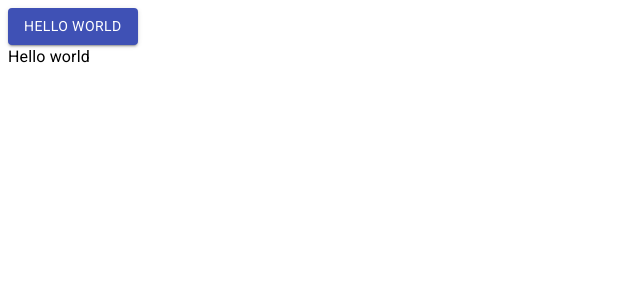
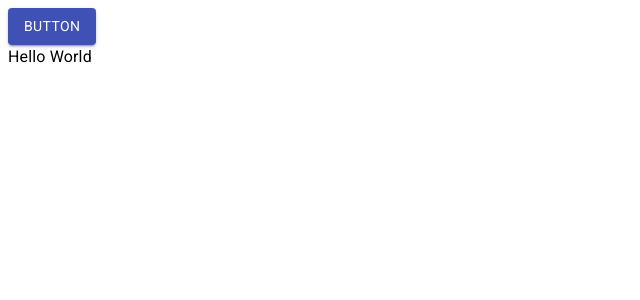
Before and after one commit to cs394-w21/WanderLust, a React (Create React App) app: page / in a window 1280 px wide. Shown: the top 300 px of the page, without its empty margins (0-640 px from the left). Built offline with nearby package versions, Linux system fonts and the light colour scheme.

Commit message:
basic test

```diff
--- a/src/components/Map.jsx
+++ b/src/components/Map.jsx
@@ -6,9 +6,9 @@ import Typography from "@material-ui/core/Typography";
 const Map = (props) => (
   <>
     <Button variant="contained" color="primary">
-      Hello World
+      Button
     </Button>
-    <Typography>Hello world</Typography>
+    <Typography>Hello World</Typography>
   </>
 );
 
```
Also changed, not shown: 1 other file (tests, documents, lock files or other folders).
